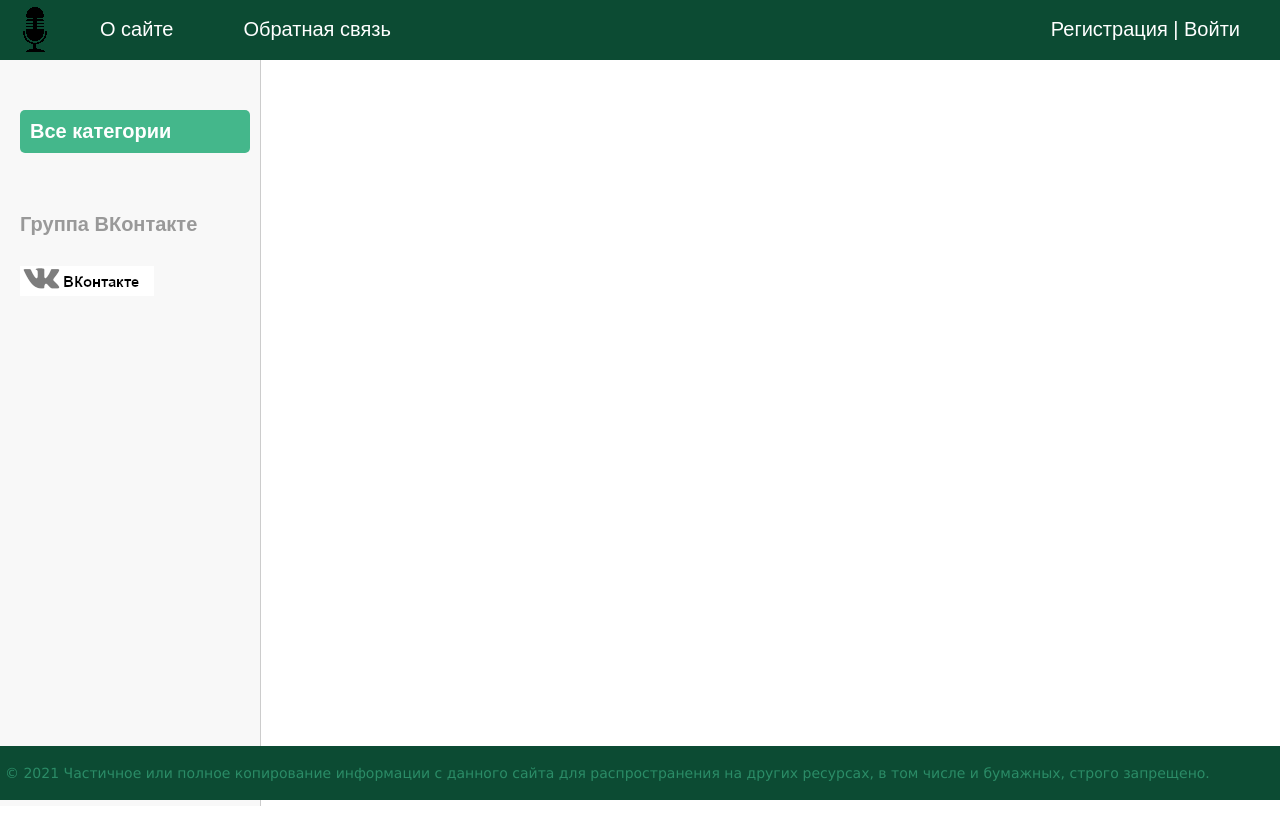
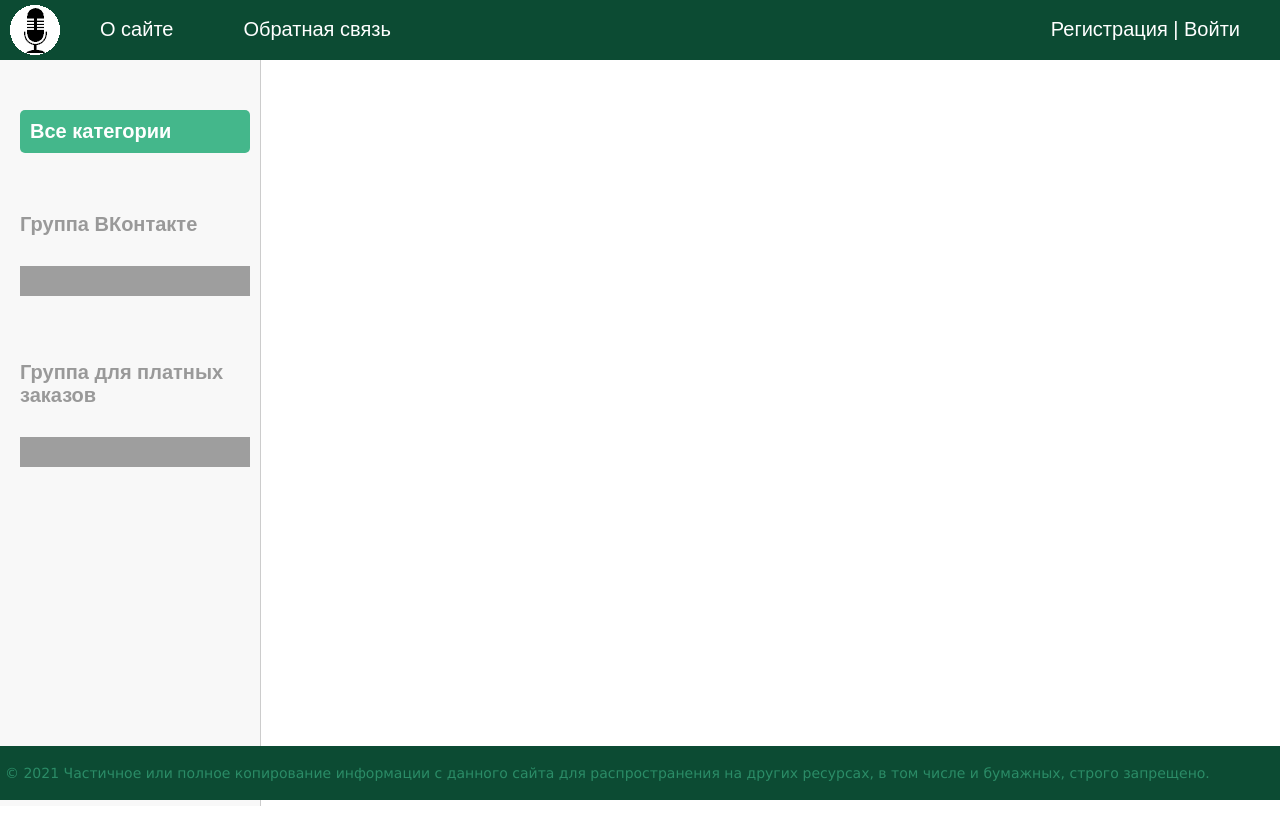
Before and after one commit to shaan-kun/rufandub, a Django app: page / in a window 1280 px wide. Run offline with Django 4.2, Linux system fonts and the light colour scheme; data that the repository does not hold is empty; grey boxes are pictures that could not be loaded.

Commit message:
Заменён логотип и блок ссылок

```diff
--- a/rufandub/vacancy/static/vacancy/css/styles.css
+++ b/rufandub/vacancy/static/vacancy/css/styles.css
@@ -209,6 +209,17 @@ div.button {
 	width: 100%;
 	height: 30px;
 	background: url('../images/share_yt.png') no-repeat 0 -30px
+}
+
+.left-chapters ul li.share a.share-vk {
+	width: 100%;
+	height: 30px;
+	background: url('../images/share_vk.png') no-repeat 0 0
+}
+.left-chapters ul li.share a.share-vk:hover {
+	width: 100%;
+	height: 30px;
+	background: url('../images/share_vk.png') no-repeat 0 -30px
 }
 
 .content {
--- a/rufandub/vacancy/templates/vacancy/base.html
+++ b/rufandub/vacancy/templates/vacancy/base.html
@@ -54,7 +54,12 @@
 
 		<li class="share">
 		<p>Группа ВКонтакте</p>
-		<a class="share-yt" href="https://vk.com/public120901979" target="_blank" rel="nofollow"></a>
+		<a class="share-vk" href="https://vk.com/public120901979" target="_blank" rel="nofollow"></a>
+		</li>
+
+		<li class="share">
+		<p>Группа для платных заказов</p>
+		<a class="share-vk" href="https://vk.com/public209530415" target="_blank" rel="nofollow"></a>
 		</li>
 	</ul>
 </td>
```
Also changed, not shown: rufandub/vacancy/static/vacancy/images/logo.png, rufandub/vacancy/static/vacancy/images/share_yt.png.
